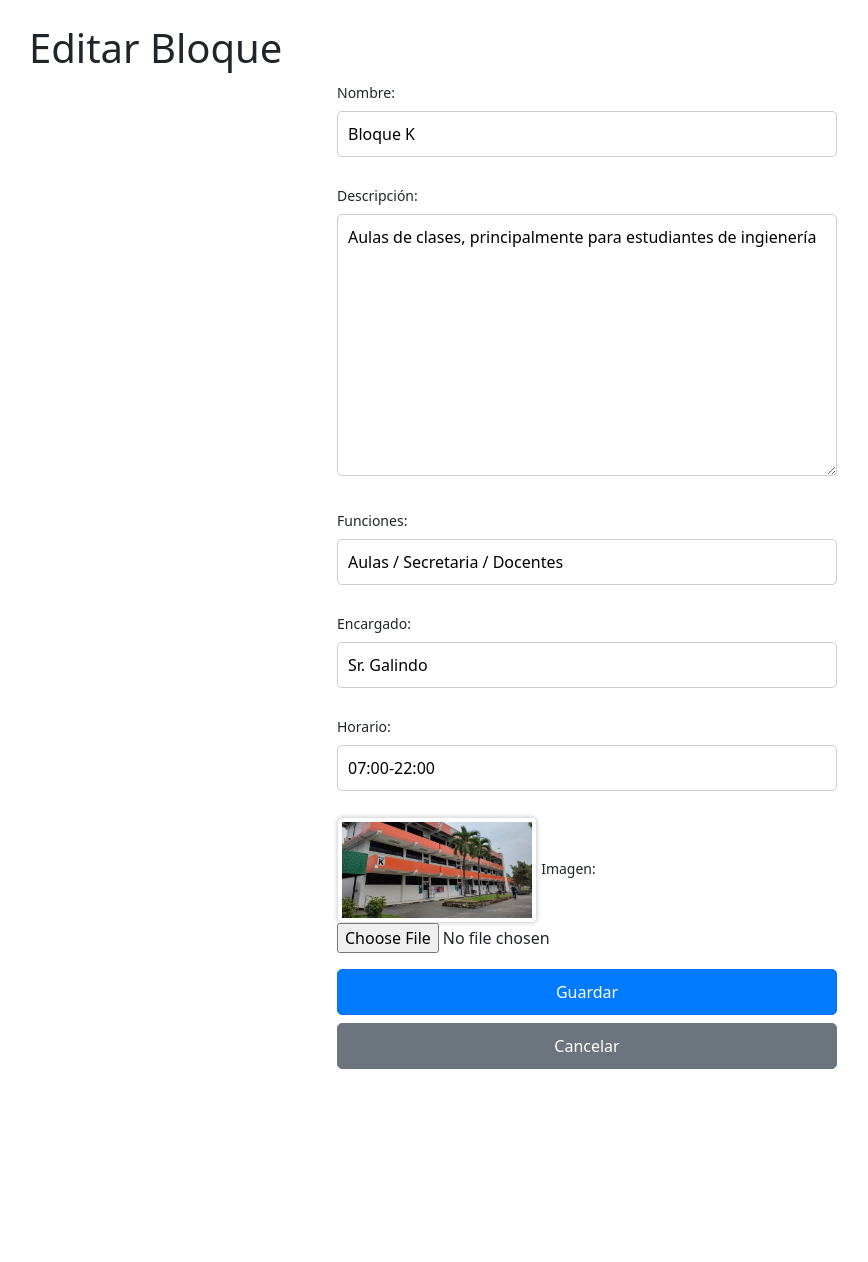
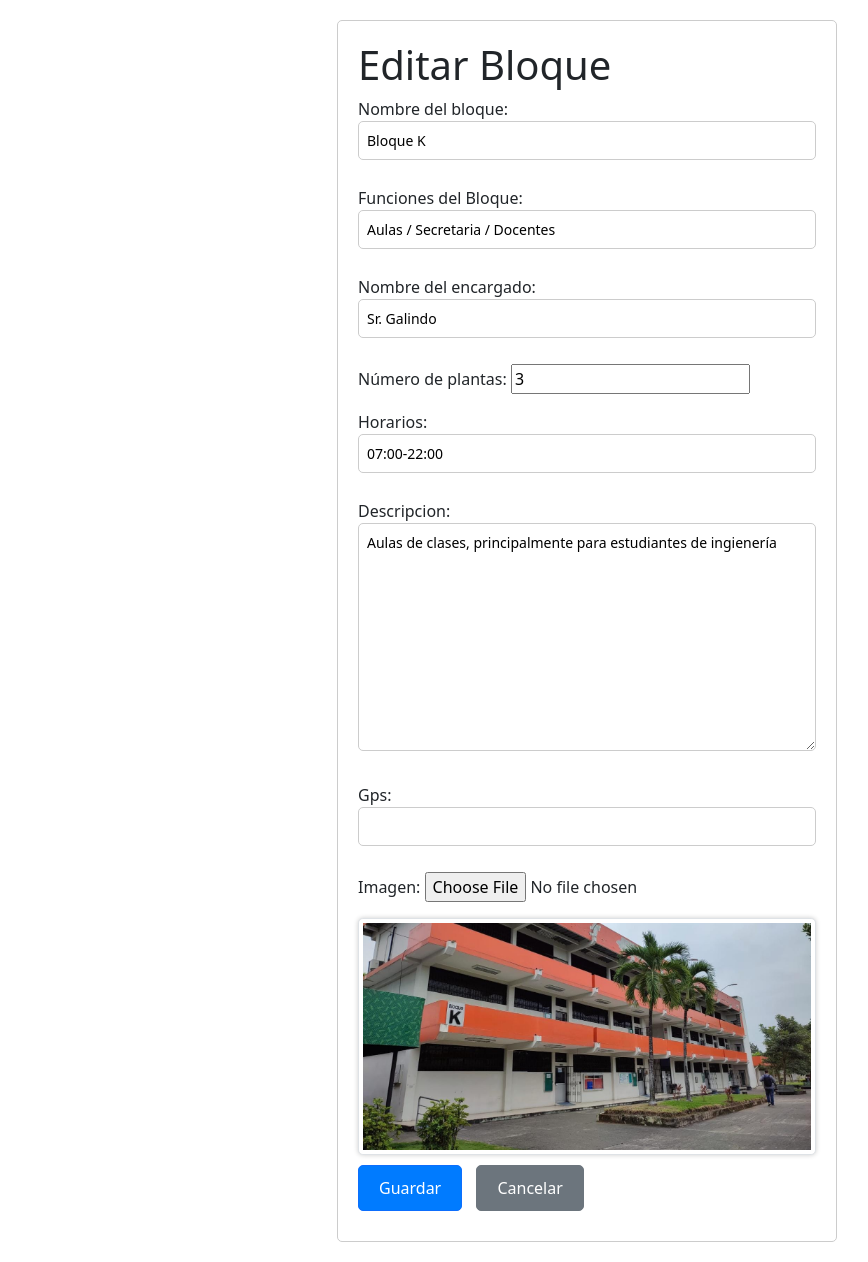
Before and after one commit to alexleon2021/InfoUNEMI, a Django app: page /bloque/1/editar/ in a window 1280 px wide. Shown: the part 80-1342 px from the top of the page, without its empty margins (53-921 px from the left). Before the commit the page ends 1149 px from the top, so only its background shows below. Run offline with Django 4.2, Linux system fonts and the light colour scheme; a user stored in the database is signed in; data comes from the database, SQL or seed files in the repository; both versions use the stored data as it was after the commit.

Commit message:
editar_bloques

```diff
--- a/administrador/templates/editar_bloque.html
+++ b/administrador/templates/editar_bloque.html
@@ -5,50 +5,22 @@ Editar Bloque - Administrador
 {% endblock %}
 
 {% block content %}
-<div class="container mt-4">
-  <h1>Editar Bloque</h1>
-  <form method="post" enctype="multipart/form-data" style="max-width: 500px; margin: auto;">
-    {% csrf_token %}
-    <div class="mb-3">
-      <label for="{{ form.nombre.id_for_label }}" class="form-label" style="font-size: 14px;">Nombre:</label>
-      {{ form.nombre }}
-    </div>
-    <div class="mb-3">
-      <label for="{{ form.descripcion.id_for_label }}" class="form-label" style="font-size: 14px;">Descripción:</label>
-      {{ form.descripcion }}
-    </div>
-    <div class="mb-3">
-      <label for="{{ form.funciones.id_for_label }}" class="form-label" style="font-size: 14px;">Funciones:</label>
-      {{ form.funciones }}
-    </div>
-    <div class="mb-3">
-      <label for="{{ form.nombre_encargado.id_for_label }}" class="form-label" style="font-size: 14px;">Encargado:</label>
-      {{ form.nombre_encargado }}
-    </div>
-    <div class="mb-3">
-      <label for="{{ form.horario_bloque.id_for_label }}" class="form-label" style="font-size: 14px;">Horario:</label>
-      {{ form.horario_bloque }}
-    </div>
-    <div class="mb-3">
-      {% if form.imagen.value %}
-        <img src="{{ form.instance.imagen.url }}" alt="Imagen actual" class="img-thumbnail" style="max-width: 200px;">
-      {% endif %}
-      <label for="{{ form.imagen.id_for_label }}" class="form-label" style="font-size: 14px;">Imagen:</label>
-      {{ form.imagen }}
-    </div>
-    <div class="d-grid gap-2">
-      <button type="submit" class="btn btn-primary">Guardar</button>
-      <a href="{% url 'administrador' %}" class="btn btn-secondary">Cancelar</a>
-    </div>
-  </form>
-</div>
+<style>
+  /* Estilos para el contenido */
+  .container {
+    max-width: 500px; /* Ajustar el ancho máximo del contenedor */
+    margin: 20px auto; /* Centrar el contenido en la página */
+    padding: 20px;
+    border: 1px solid #ccc;
+    border-radius: 5px;
+  }
 
-<style>
   /* Estilos para los campos */
   input[type="text"],
   textarea {
     width: 100%;
-    padding: 10px;
+    padding: 8px;
+    font-size: 14px;
     border: 1px solid #ccc;
     border-radius: 5px;
     margin-bottom: 10px;
@@ -58,12 +30,20 @@ Editar Bloque - Administrador
   .img-thumbnail {
     border-radius: 0.3rem;
     box-shadow: 0 0 5px rgba(0, 0, 0, 0.2);
+    max-width: 100%;
+    height: auto;
+    margin-bottom: 10px;
   }
 
   /* Estilos para los botones */
   .btn {
     padding: 10px 20px;
     border-radius: 5px;
+    cursor: pointer;
+    text-decoration: none;
+    display: inline-block;
+    margin-right: 10px;
+    margin-bottom: 10px;
   }
 
   .btn-primary {
@@ -76,4 +56,17 @@ Editar Bloque - Administrador
     color: #fff;
   }
 </style>
+
+<div class="container">
+  <h1>Editar Bloque</h1>
+  <form method="post" enctype="multipart/form-data">
+    {% csrf_token %}
+    {{ form.as_p }}
+    {% if form.instance.imagen %}
+      <img src="{{ form.instance.imagen.url }}" alt="Imagen actual" class="img-thumbnail">
+    {% endif %}
+    <button type="submit" class="btn btn-primary">Guardar</button>
+    <a href="{% url 'administrador' %}" class="btn btn-secondary">Cancelar</a>
+  </form>
+</div>
 {% endblock %}
--- a/sitios/templates/bloque.html
+++ b/sitios/templates/bloque.html
@@ -60,7 +60,7 @@
                         {% else %}
                             <li>Director(a): No se ha registrado aún.</li>
                         {% endif %}
-                        {% if sitio.imagen %}
+                        {% if sitio.foto %}
                           <li>
                             <img class="img-fluid imagen-pequena" src="{{ sitio.imagen.url }}" alt="{{ sitio.nombre }}">
                           </li>
```
Also changed, not shown: sitios/templates/resultado_busqueda.html (added, +16 -0 lines), administrador/views.py (line endings or trailing spaces), db.sqlite3, sitios/media/bloque_imagenes/BloqueK_HYiXOfI.jpeg (added), sitios/media/bloque_imagenes/BloqueK_QR4dORn.jpeg (added), sitios/media/bloque_imagenes/BloqueK_qdNepul.jpeg (added), sitios/media/bloque_imagenes/BloqueS_LPI7TUK.jpeg (added), sitios/media/bloque_imagenes/BloqueS_yu0Q547.jpeg (added), sitios/migrations/0013_rename_imagen_sitio_foto.py (added), sitios/migrations/0014_remove_sitio_foto.py (added), sitios/migrations/0015_sitio_imagen.py (added).
